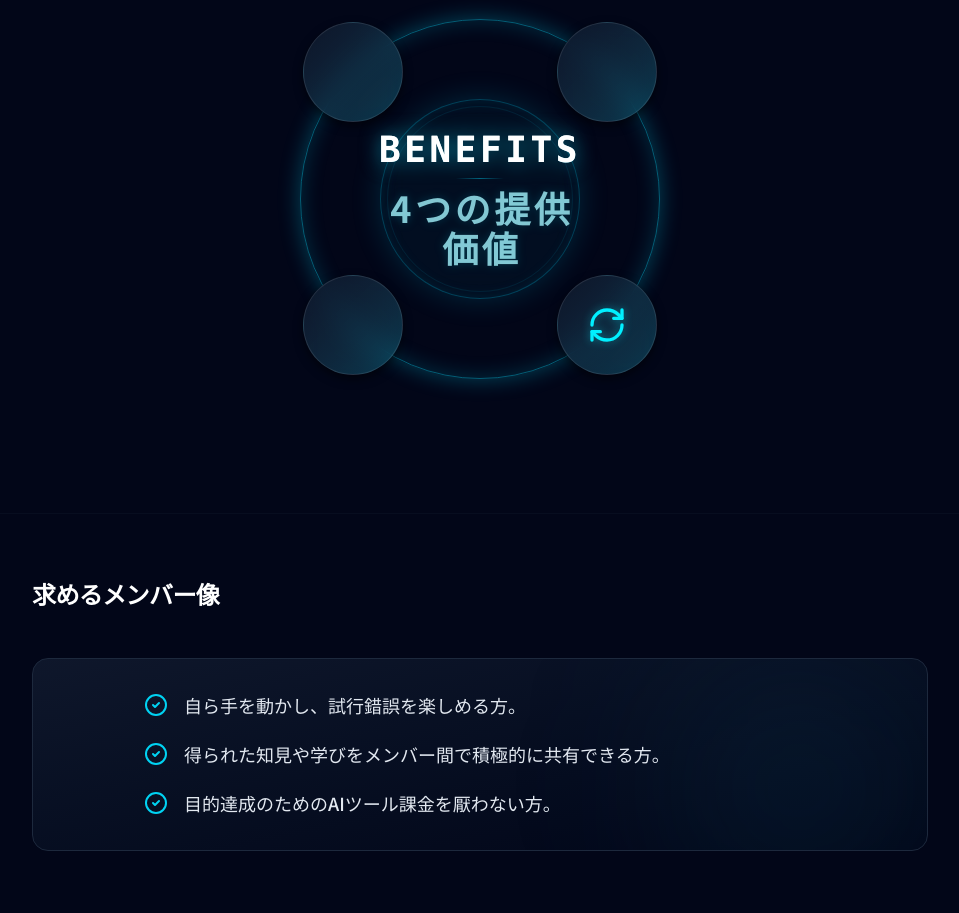
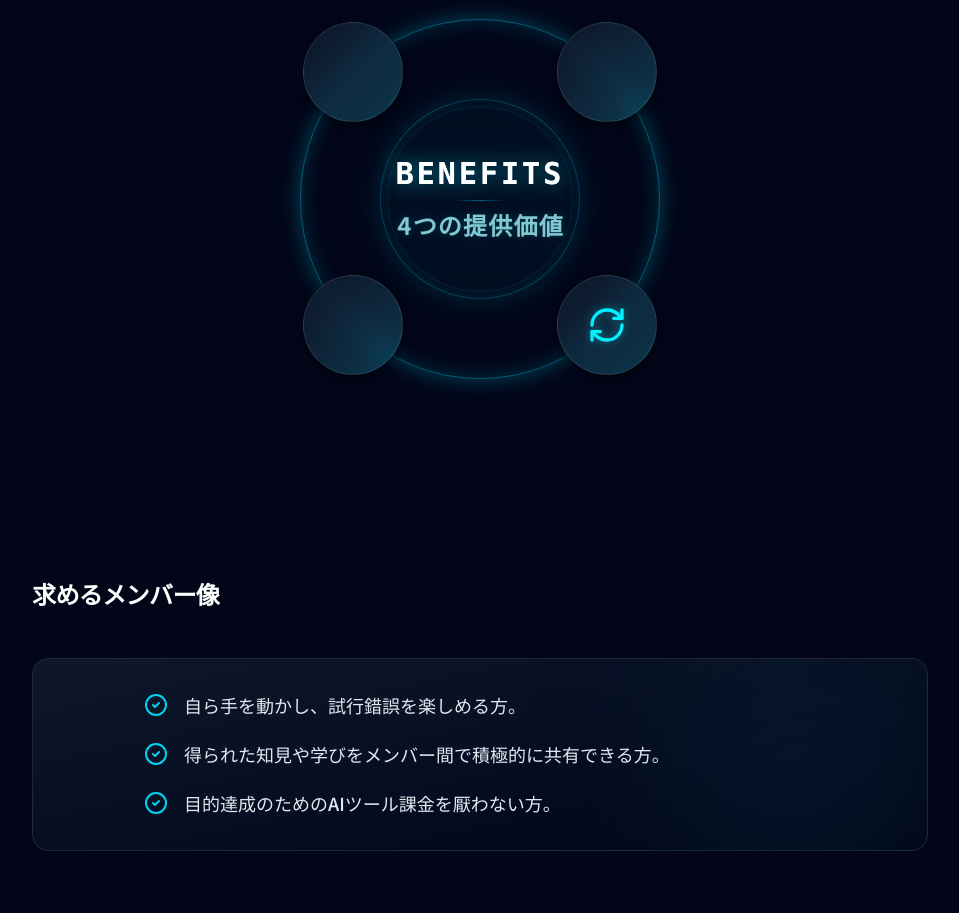
Before and after one commit to Shirazirashii/Datsuichi_New_Continents, a React (Vite) app: page /about in a window 1280 px wide. Shown: the part 1260-2173 px from the top of the page, without its empty margins (160-1119 px from the left). Built offline with nearby package versions, Linux system fonts and the light colour scheme; some icons are missing.

Commit message:
Change a part of chord Ver.12_07112026

```diff
--- a/src/components/About.tsx
+++ b/src/components/About.tsx
@@ -118,11 +118,11 @@ export default function About({ isSinglePage = false, showBenefitsOnly = false,
                 {/* Cybernetic Inner Ring */}
                 <div className="absolute inset-1.5 rounded-full border border-cyan-500/10 pointer-events-none" />
 
-                <span className="text-white text-2xl sm:text-3xl lg:text-4xl font-extrabold tracking-widest uppercase font-mono bg-clip-text text-transparent bg-gradient-to-b from-white via-cyan-100 to-cyan-300 drop-shadow-[0_0_10px_rgba(6,182,212,0.6)]">
+                <span className="text-white text-xl sm:text-2xl lg:text-3xl font-extrabold tracking-widest uppercase font-mono bg-clip-text text-transparent bg-gradient-to-b from-white via-cyan-100 to-cyan-300 drop-shadow-[0_0_10px_rgba(6,182,212,0.6)]">
                   Benefits
                 </span>
                 <div className="w-12 h-[1px] bg-gradient-to-r from-transparent via-cyan-500/50 to-transparent my-2" />
-                <span className="text-cyan-200/80 text-2xl sm:text-3xl lg:text-4xl font-bold tracking-[0.1em] pl-[0.1em] drop-shadow-[0_0_5px_rgba(6,182,212,0.3)]">
+                <span className="text-cyan-200/80 text-[17px] sm:text-xl lg:text-2xl font-bold tracking-[0.05em] pl-[0.05em] drop-shadow-[0_0_5px_rgba(6,182,212,0.3)] whitespace-nowrap">
                   4つの提供価値
                 </span>
               </div>
@@ -399,11 +399,11 @@ export default function About({ isSinglePage = false, showBenefitsOnly = false,
                   {/* Cybernetic Inner Ring */}
                   <div className="absolute inset-1.5 rounded-full border border-cyan-500/10 pointer-events-none" />
 
-                  <span className="text-white text-2xl sm:text-3xl lg:text-4xl font-extrabold tracking-widest uppercase font-mono bg-clip-text text-transparent bg-gradient-to-b from-white via-cyan-100 to-cyan-300 drop-shadow-[0_0_10px_rgba(6,182,212,0.6)]">
+                  <span className="text-white text-xl sm:text-2xl lg:text-3xl font-extrabold tracking-widest uppercase font-mono bg-clip-text text-transparent bg-gradient-to-b from-white via-cyan-100 to-cyan-300 drop-shadow-[0_0_10px_rgba(6,182,212,0.6)]">
                     Benefits
                   </span>
                   <div className="w-12 h-[1px] bg-gradient-to-r from-transparent via-cyan-500/50 to-transparent my-2" />
-                  <span className="text-cyan-200/80 text-2xl sm:text-3xl lg:text-4xl font-bold tracking-[0.1em] pl-[0.1em] drop-shadow-[0_0_5px_rgba(6,182,212,0.3)]">
+                  <span className="text-cyan-200/80 text-[17px] sm:text-xl lg:text-2xl font-bold tracking-[0.05em] pl-[0.05em] drop-shadow-[0_0_5px_rgba(6,182,212,0.3)] whitespace-nowrap">
                     4つの提供価値
                   </span>
                 </div>
```
